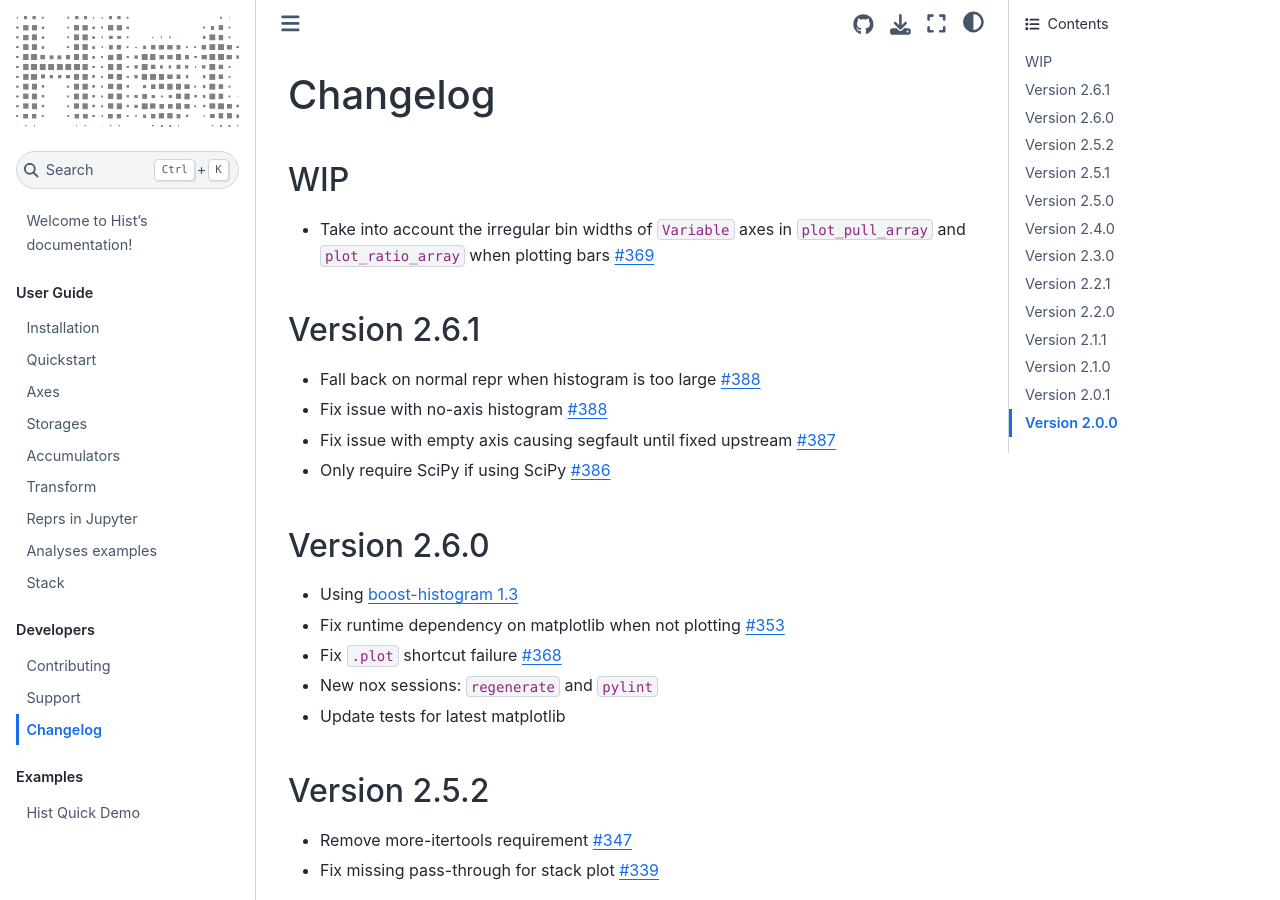
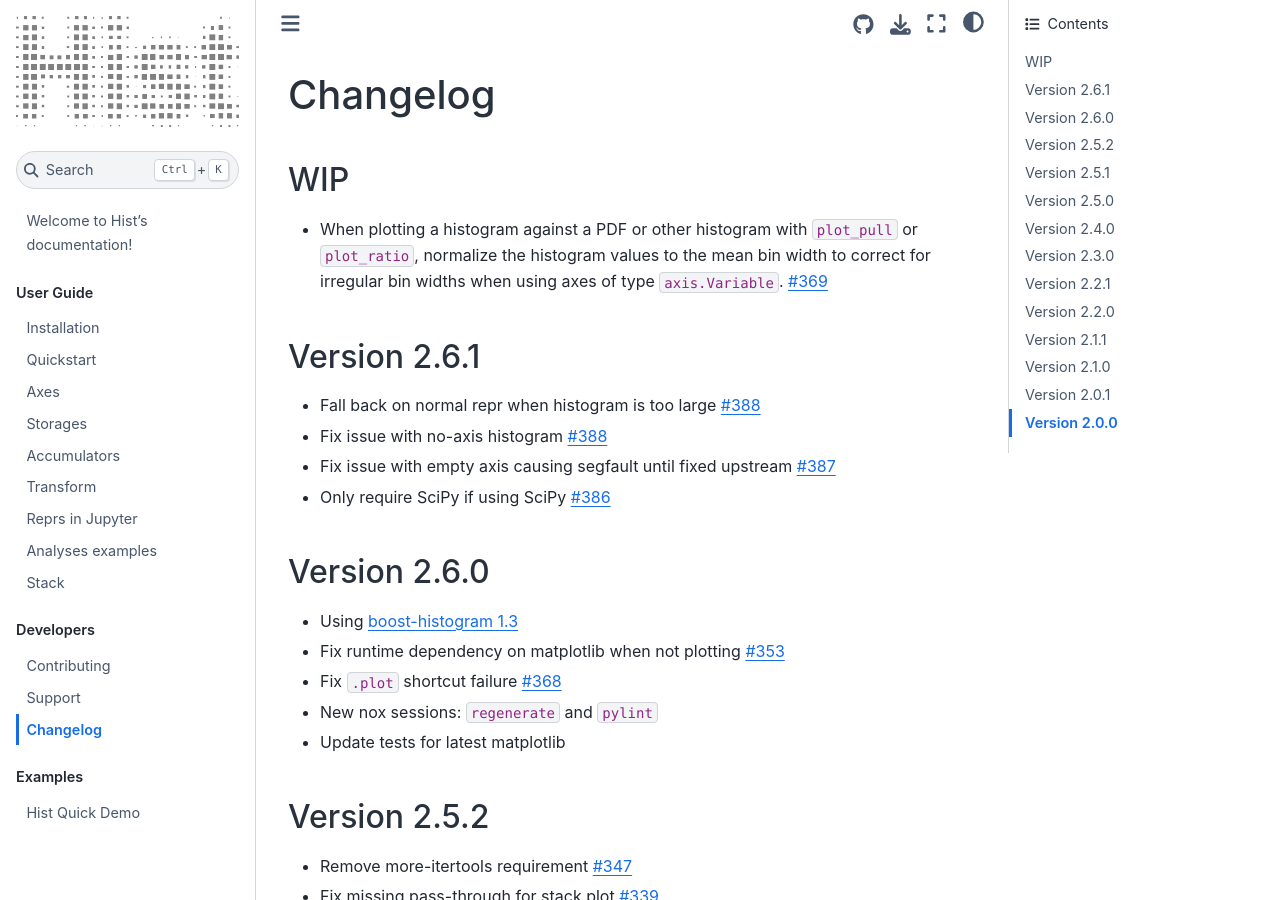
Before and after one commit to scikit-hep/hist, a Sphinx documentation site: the page built from docs/changelog.md, in a window 1280 px wide and 900 px high. Built offline with Sphinx 7.4.7 and the Sphinx Book theme 1.1.4, drawn with Linux system fonts in a browser that asks for light colours; pages that are not in the unit, such as notebooks, are missing from menus.

Commit message:
Reword changelog for bin width normalization in pull/ratio plots

```diff
--- a/docs/changelog.md
+++ b/docs/changelog.md
@@ -2,8 +2,10 @@
 
 ## WIP
 
-* Take into account the irregular bin widths of `Variable` axes in
-  `plot_pull_array` and `plot_ratio_array` when plotting bars
+* When plotting a histogram against a PDF or other histogram with
+  `plot_pull` or `plot_ratio`, normalize the histogram values to the mean bin
+  width to correct for irregular bin widths when using axes of type
+  `axis.Variable`.
   [#369](https://github.com/scikit-hep/hist/pull/369)
 
 ## Version 2.6.1
```
